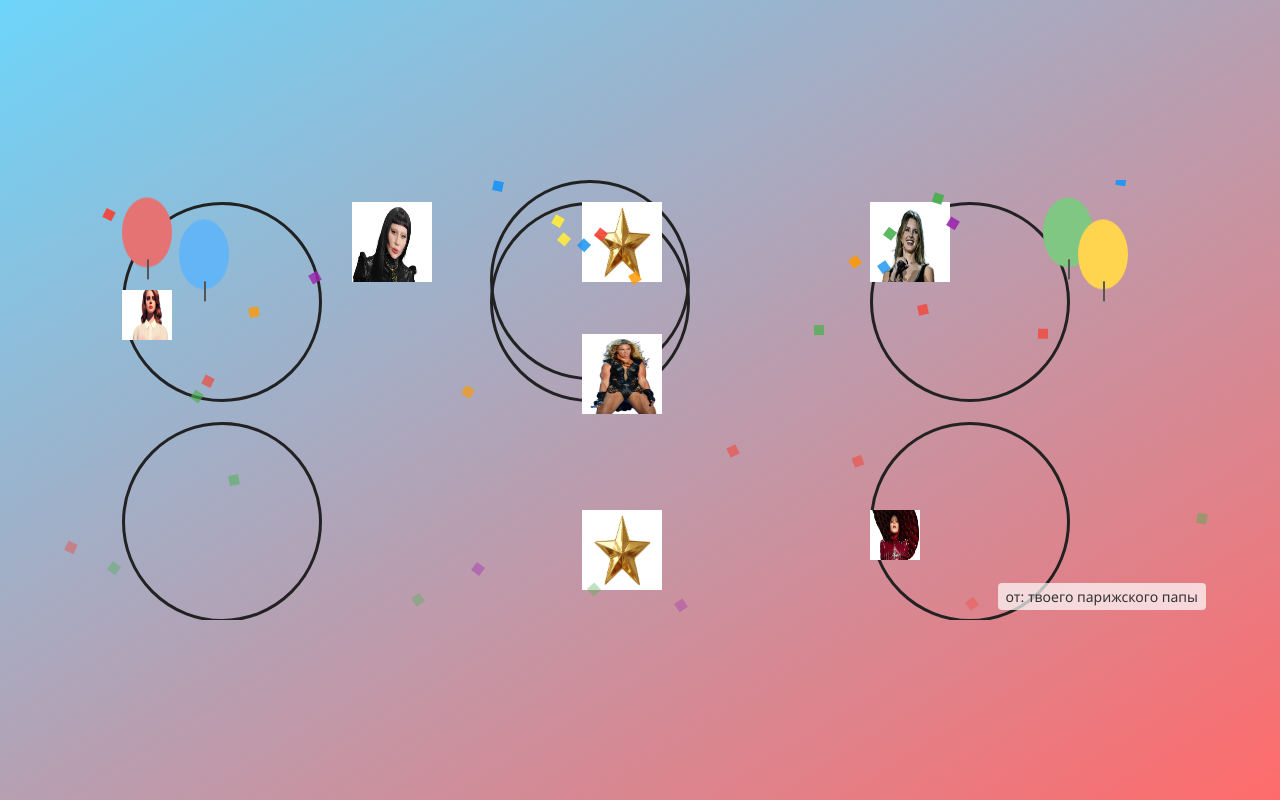
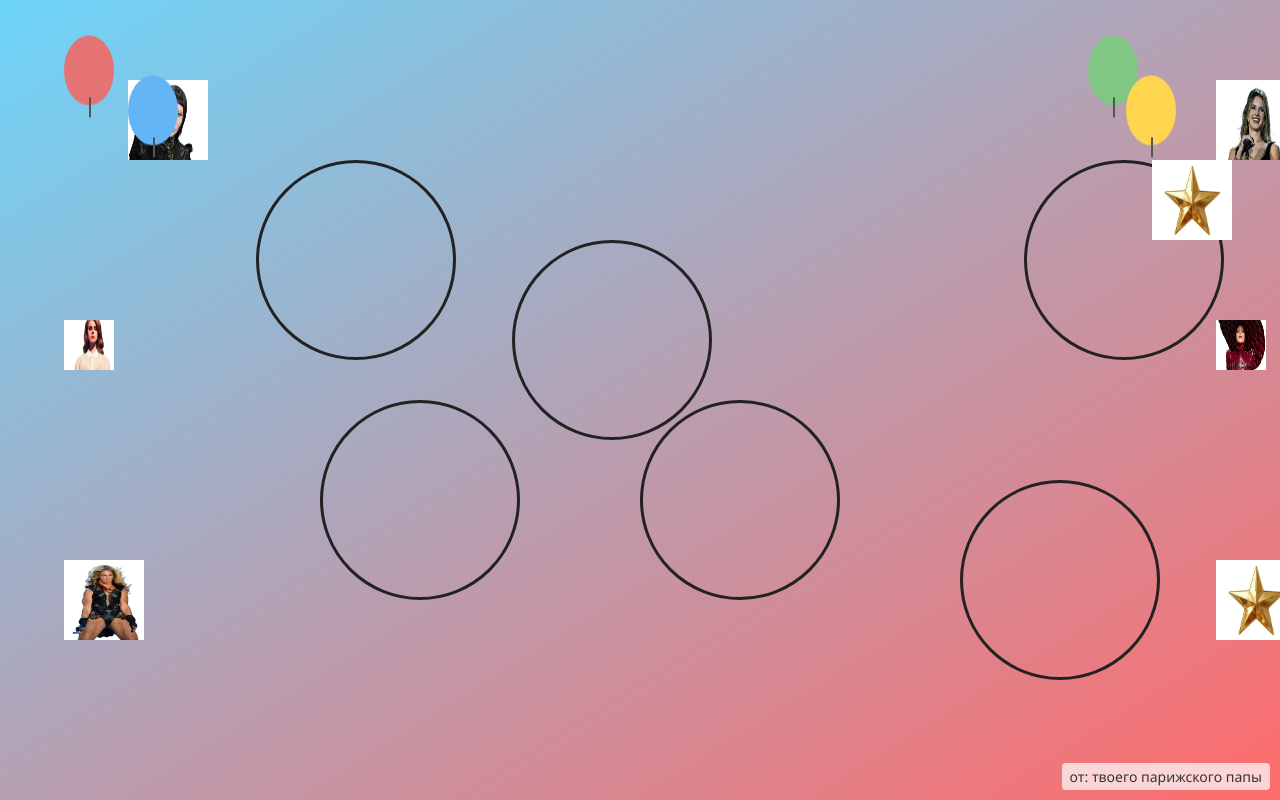
Before and after one commit to blaubird/bday-cardix, a plain HTML site: page index.html in a window 1280 px wide. Drawn offline with Linux system fonts and the light colour scheme.

Commit message:
Update index.html

```diff
--- a/index.html
+++ b/index.html
@@ -13,23 +13,12 @@
     }
     body {
       height: 100vh;
-      display: flex;
-      justify-content: center;
-      align-items: center;
+      width: 100vw;
+      position: relative;
+      overflow: hidden;
       /* Градиентный фон: от голубого к красному */
       background: linear-gradient(to bottom right, #6DD5FA, #FF6B6B);
       font-family: "Segoe UI", Tahoma, sans-serif;
-    }
-
-    /* -------------------- контейнер “открытки” -------------------- */
-    #card {
-      position: relative;
-      width: 90vw;
-      max-width: 1200px;
-      height: 55vh;
-      max-height: 650px;
-      background: transparent;
-      overflow: hidden;
     }
 
     /* -------------------- подпись в правом нижнем углу -------------------- */
@@ -50,11 +39,14 @@
       position: absolute;
       width: 200px;
       height: 200px;
-      border: 3px solid #222;
       border-radius: 50%;
       cursor: pointer;
       overflow: hidden;
       background: transparent;
+      border: 3px solid #222;
+      display: flex;
+      justify-content: center;
+      align-items: center;
     }
     .circle .photo {
       position: absolute;
@@ -66,7 +58,7 @@
       object-fit: cover;
       display: none;
     }
-    /* Текст внутри кружков: меньший шрифт, без фона */
+    /* Текст внутри кружков: меньший шрифт, по центру */
     .circle .text {
       position: absolute;
       font-size: 12px;
@@ -76,9 +68,13 @@
       padding: 0;
       border-radius: 0;
       display: none;
-      width: 100px;
+      width: 180px;
+      text-align: center;
       white-space: normal;
       word-wrap: break-word;
+      left: 50% !important;
+      top: 50% !important;
+      transform: translate(-50%, -50%);
     }
 
     /* -------------------- звёздочки (stars) -------------------- */
@@ -162,69 +158,68 @@
 </head>
 <body>
 
-  <div id="card">
-    <!-- ==== КРУЖКИ (шесть штук), ближе к границам ==== -->
-    <!-- 1) Слева-сверху -->
+  <!-- ==== КРУЖКИ (шесть штук), расположение точно по макету ==== -->
+  <!-- 1) Верхний левый -->
   <div class="circle" id="circle1"
-         style="left: 5%; top: 5%;"
+       style="left: 20%; top: 20%;"
        data-text="Пусть у тебя в ушах всегда играет самые сладкие лайв записи концертов Ланы!"
-         data-text-x="5%" data-text-y="5%"
-         data-text-final-x="5%" data-text-final-y="0%"
+       data-text-x="20%" data-text-y="20%"
+       data-text-final-x="20%" data-text-final-y="15%"
        data-photo-src="images/photo1.png"
        data-state="0">
     <div class="text"></div>
   </div>
 
-    <!-- 2) Слева-снизу -->
+  <!-- 2) Нижний левый -->
   <div class="circle" id="circle2"
-         style="left: 5%; top: 55%;"
+       style="left: 25%; top: 50%;"
        data-text="Желаю тебе такой свободы, чтобы ты никто не смог бы остановить ТЕБЯ!"
-         data-text-x="5%" data-text-y="55%"
-         data-text-final-x="5%" data-text-final-y="65%"
+       data-text-x="25%" data-text-y="50%"
+       data-text-final-x="25%" data-text-final-y="60%"
        data-photo-src="images/photo2.png"
        data-state="0">
     <div class="text"></div>
   </div>
 
-    <!-- 3) Центр-сверху -->
+  <!-- 3) Центральный левый -->
   <div class="circle" id="circle3"
-         style="left: 37%; top: 5%;"
+       style="left: 40%; top: 30%;"
        data-text="Пусть твой кошелек будет таким толстым, что при попытке его поднять ты случайно сломаешь руку!"
-         data-text-x="37%" data-text-y="5%"
-         data-text-final-x="37%" data-text-final-y="0%"
+       data-text-x="40%" data-text-y="30%"
+       data-text-final-x="40%" data-text-final-y="20%"
        data-photo-src="images/photo3.png"
        data-state="0">
     <div class="text"></div>
   </div>
 
-    <!-- 4) Центр-снизу -->
+  <!-- 4) Центральный -->
   <div class="circle" id="circle4"
-         style="left: 37%; top:  FiftyFive%;"
+       style="left: 50%; top: 50%;"
        data-text="Желаю такого порошка, чтобы твоя одежда всегда сияла от чистоты и скорости!"
-         data-text-x="37%" data-text-y="55%"
-         data-text-final-x="37%" data-text-final-y="65%"
+       data-text-x="50%" data-text-y="50%"
+       data-text-final-x="50%" data-text-final-y="60%"
        data-photo-src="images/photo4.png"
        data-state="0">
     <div class="text"></div>
   </div>
 
-    <!-- 5) Справа-сверху -->
+  <!-- 5) Верхний правый -->
   <div class="circle" id="circle5"
-         style="left: 70%; top: 5%;"
+       style="left: 80%; top: 20%;"
        data-text="С ДНЁМ РОЖДЕНИЯ МАКСИМКА ВАН ЛАВ!"
-         data-text-x="70%" data-text-y="5%"
-         data-text-final-x="70%" data-text-final-y="0%"
+       data-text-x="80%" data-text-y="20%"
+       data-text-final-x="80%" data-text-final-y="10%"
        data-photo-src="images/photo5.png"
        data-state="0">
     <div class="text"></div>
   </div>
 
-    <!-- 6) Справа-снизу -->
+  <!-- 6) Нижний правый -->
   <div class="circle" id="circle6"
-         style="left: 70%; top: 55%;"
+       style="left: 75%; top: 60%;"
        data-text="P.S. НУ И ЕСТЕСТВЕННО ЖЕЛАЮ ПОБОЛЬШЕ СОСИСОК И ВКУСНЫХ ЯИЦ!"
-         data-text-x="70%" data-text-y="55%"
-         data-text-final-x="70%" data-text-final-y="65%"
+       data-text-x="75%" data-text-y="60%"
+       data-text-final-x="75%" data-text-final-y="70%"
        data-photo-src="images/photo6.png"
        data-state="0">
     <div class="text"></div>
@@ -233,27 +228,27 @@
   <!-- ==== Подпись в правом нижнем углу ==== -->
   <div id="signature">от: твоего парижского папы</div>
 
-    <!-- ==== ЗВЁЗДЫ (семь шт.) с гиперссылкой на Rick Astley ==== -->
+  <!-- ==== ЗВЁЗДЫ (семь шт.) с гиперссылкой на Rick Astley, расположение ближе к краям ==== -->
   <a href="https://www.youtube.com/watch?v=dQw4w9WgXcQ" target="_blank">
-      <img src="images/star0.png" alt="Star" class="star small" style="left: 5%; top: 25%;" />
+    <img src="images/star0.png" alt="Star" class="star small" style="left: 5%; top: 40%;" />
   </a>
   <a href="https://www.youtube.com/watch?v=dQw4w9WgXcQ" target="_blank">
-      <img src="images/star1.png" alt="Star" class="star large" style="left: 25%; top: 5%;" />
+    <img src="images/star1.png" alt="Star" class="star large" style="left: 10%; top: 10%;" />
   </a>
   <a href="https://www.youtube.com/watch?v=dQw4w9WgXcQ" target="_blank">
-      <img src="images/star2.png" alt="Star" class="star large" style="left: 45%; top: 5%;" />
+    <img src="images/star2.png" alt="Star" class="star large" style="left: 90%; top: 20%;" />
   </a>
   <a href="https://www.youtube.com/watch?v=dQw4w9WgXcQ" target="_blank">
-      <img src="images/star3.png" alt="Star" class="star large" style="left: 70%; top: 5%;" />
+    <img src="images/star3.png" alt="Star" class="star large" style="left: 95%; top: 10%;" />
   </a>
   <a href="https://www.youtube.com/watch?v=dQw4w9WgXcQ" target="_blank">
-      <img src="images/star4.png" alt="Star" class="star large" style="left: 45%; top: 35%;" />
+    <img src="images/star4.png" alt="Star" class="star large" style="left: 5%; top: 70%;" />
   </a>
   <a href="https://www.youtube.com/watch?v=dQw4w9WgXcQ" target="_blank">
-      <img src="images/star5.png" alt="Star" class="star large" style="left: 45%; top: 75%;" />
+    <img src="images/star5.png" alt="Star" class="star large" style="left: 95%; top: 70%;" />
   </a>
   <a href="https://www.youtube.com/watch?v=dQw4w9WgXcQ" target="_blank">
-      <img src="images/star6.png" alt="Star" class="star small" style="left: 70%; top: 75%;" />
+    <img src="images/star6.png" alt="Star" class="star small" style="left: 95%; top: 40%;" />
   </a>
 
   <!-- ==== ШАРИКИ (четыре штуки) ==== -->
@@ -261,9 +256,6 @@
   <div class="balloon" style="background: #64b5f6; left: 10%; top: 10%;"></div>
   <div class="balloon" style="background: #81c784; left: 85%; top: 5%;"></div>
   <div class="balloon" style="background: #ffd54f; left: 88%; top: 10%;"></div>
-
-    <!-- ==== КОНФЕТТИ (динамически создаётся скриптом) ==== -->
-  </div>
 
   <!-- =========================== СКРИПТ для кликов и анимаций =========================== -->
   <script>
```
Lines whose indentation alone changed are shown as unchanged.
